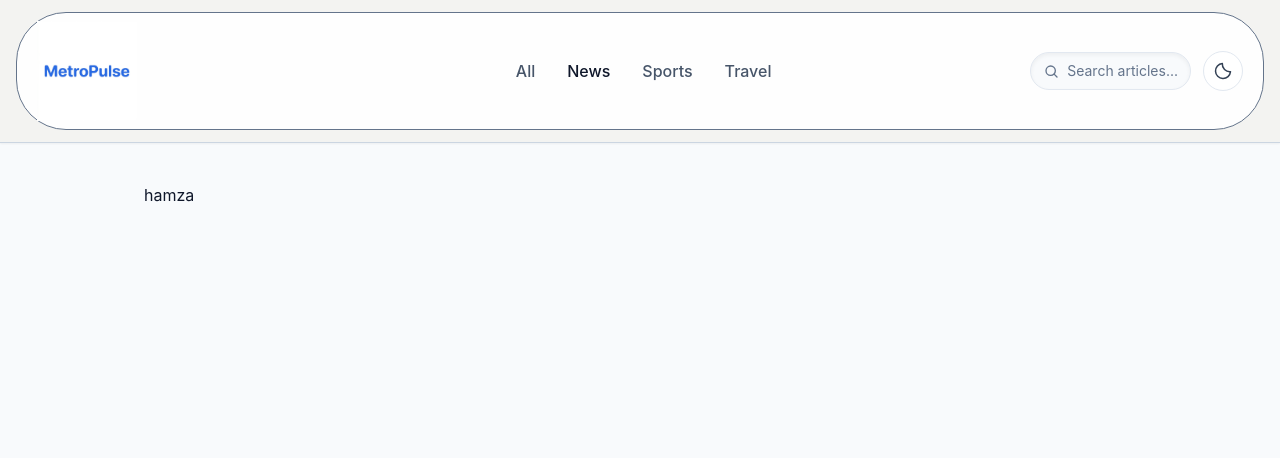
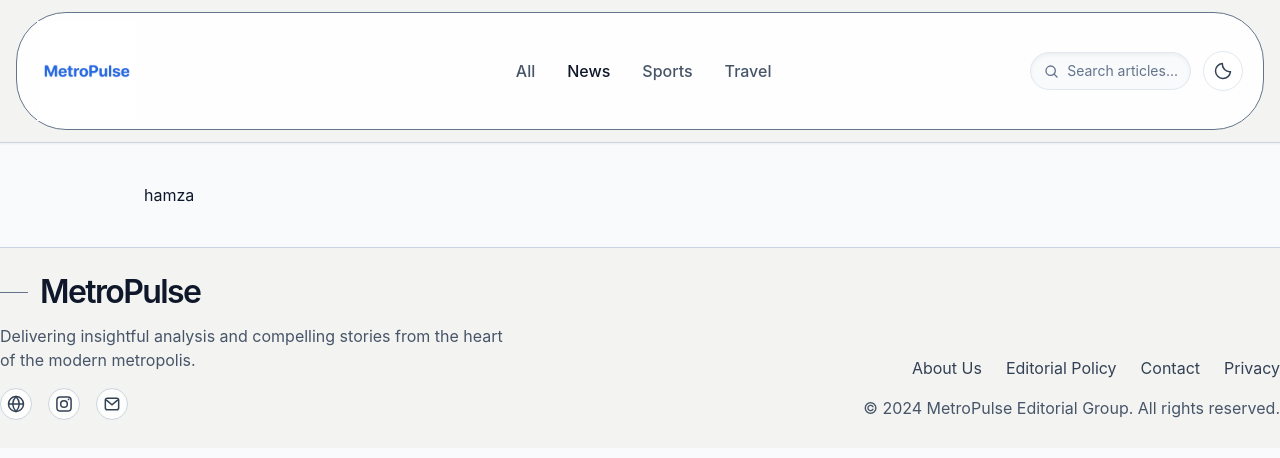
Before and after one commit to mirhamza123/BLOG-POST, a React (Vite) app in the folder metro-pulse/: page /news in a window 1280 px wide. Shown: the top 458 px of the page. Built offline with nearby package versions, Linux system fonts and the light colour scheme.

Commit message:
footer add

```diff
--- a/metro-pulse/src/components/Footer.jsx
+++ b/metro-pulse/src/components/Footer.jsx
@@ -1,7 +1,116 @@
 import React from "react";
 
+const footerLinks = ["About Us", "Editorial Policy", "Contact", "Privacy"];
+
+const socialLinks = [
+  {
+    label: "Website",
+    href: "#",
+    icon: (
+      <svg
+        viewBox="0 0 24 24"
+        fill="none"
+        stroke="currentColor"
+        strokeWidth="1.8"
+        className="h-5 w-5"
+      >
+        <circle cx="12" cy="12" r="9" />
+        <path d="M3 12h18M12 3a15 15 0 014 9 15 15 0 01-4 9 15 15 0 01-4-9 15 15 0 014-9z" />
+      </svg>
+    ),
+  },
+  {
+    label: "Instagram",
+    href: "#",
+    icon: (
+      <svg
+        viewBox="0 0 24 24"
+        fill="none"
+        stroke="currentColor"
+        strokeWidth="1.8"
+        className="h-5 w-5"
+      >
+        <rect x="3.5" y="3.5" width="17" height="17" rx="4" />
+        <circle cx="12" cy="12" r="4" />
+        <circle cx="17.5" cy="6.5" r="1" fill="currentColor" stroke="none" />
+      </svg>
+    ),
+  },
+  {
+    label: "Email",
+    href: "#",
+    icon: (
+      <svg
+        viewBox="0 0 24 24"
+        fill="none"
+        stroke="currentColor"
+        strokeWidth="1.8"
+        className="h-5 w-5"
+      >
+        <path d="M4 7.5A2.5 2.5 0 016.5 5h11A2.5 2.5 0 0120 7.5v9A2.5 2.5 0 0117.5 19h-11A2.5 2.5 0 014 16.5v-9z" />
+        <path d="M5 7l7 6 7-6" />
+      </svg>
+    ),
+  },
+];
+
 function Footer() {
-  return <div>Footer</div>;
+  return (
+    <footer className="border-t border-slate-300 bg-[#f3f3f1]">
+      <div className="mx-auto flex max-w-[1400px] flex-col gap-8 px-4 py-7 sm:px-6 md:flex-row md:items-end md:justify-between md:gap-6 lg:px-8 xl:px-0">
+        <div className="flex flex-col gap-4">
+          <div className="flex items-center gap-3">
+            <span
+              className="inline-block h-px w-7 bg-slate-500"
+              aria-hidden="true"
+            />
+            <h3 className="text-2xl font-semibold tracking-[-0.05em] text-slate-900 sm:text-[2rem]">
+              MetroPulse
+            </h3>
+          </div>
+
+          <p className="max-w-lg text-sm leading-relaxed text-slate-600 sm:text-base">
+            Delivering insightful analysis and compelling stories from the heart
+            of the modern metropolis.
+          </p>
+
+          <div className="flex items-center gap-4 text-slate-700">
+            {socialLinks.map(({ label, href, icon }) => (
+              <a
+                key={label}
+                href={href}
+                aria-label={label}
+                className="flex h-8 w-8 items-center justify-center rounded-full border border-slate-300 bg-white/80 transition hover:border-slate-500 hover:text-slate-900"
+              >
+                {icon}
+              </a>
+            ))}
+          </div>
+        </div>
+
+        <div className="flex flex-col items-start gap-4 md:items-end">
+          <nav
+            aria-label="Footer navigation"
+            className="flex flex-wrap items-center gap-4 sm:gap-6"
+          >
+            {footerLinks.map((label) => (
+              <a
+                key={label}
+                href="#"
+                className="text-sm text-slate-700 transition hover:text-slate-900 sm:text-base"
+              >
+                {label}
+              </a>
+            ))}
+          </nav>
+
+          <p className="text-sm text-slate-600 sm:text-base">
+            © 2024 MetroPulse Editorial Group. All rights reserved.
+          </p>
+        </div>
+      </div>
+    </footer>
+  );
 }
 
 export default Footer;
--- a/metro-pulse/src/pages/Home.jsx
+++ b/metro-pulse/src/pages/Home.jsx
@@ -1,13 +1,14 @@
 import React from "react";
 import Navbar from "../components/Navbar";
+import Footer from "../components/Footer";
 import HomeComponent from "../components/home/HeroArticle";
 
 function Home() {
   return (
     <div className="min-h-screen bg-slate-50">
       <Navbar />
-
       <HomeComponent />
+      <Footer />
     </div>
   );
 }
--- a/metro-pulse/src/pages/News.jsx
+++ b/metro-pulse/src/pages/News.jsx
@@ -1,13 +1,14 @@
 import React from "react";
 import Navbar from "../components/Navbar";
+import Footer from "../components/Footer";
 import NewsComponent from "../components/news/News";
 
 function NewsPage() {
   return (
     <div className="min-h-screen bg-slate-50">
       <Navbar />
-
       <NewsComponent />
+      <Footer />
     </div>
   );
 }
--- a/metro-pulse/src/pages/Sports.jsx
+++ b/metro-pulse/src/pages/Sports.jsx
@@ -1,5 +1,6 @@
 import React from "react";
 import Navbar from "../components/Navbar";
+import Footer from "../components/Footer";
 import SportsComponent from "../components/sport/Sports";
 
 function SportsPage() {
@@ -7,6 +8,7 @@ function SportsPage() {
     <div className="min-h-screen bg-slate-50">
       <Navbar />
       <SportsComponent />
+      <Footer />
     </div>
   );
 }
--- a/metro-pulse/src/pages/Traval.jsx
+++ b/metro-pulse/src/pages/Traval.jsx
@@ -1,5 +1,6 @@
 import React from "react";
 import Navbar from "../components/Navbar";
+import Footer from "../components/Footer";
 import TravalComponent from "../components/traval/Traval";
 
 function TravalPage() {
@@ -7,6 +8,7 @@ function TravalPage() {
     <div className="min-h-screen bg-slate-50">
       <Navbar />
       <TravalComponent />
+      <Footer />
     </div>
   );
 }
```
Also changed, not shown: 5 other files (tests, documents, lock files or other folders).
